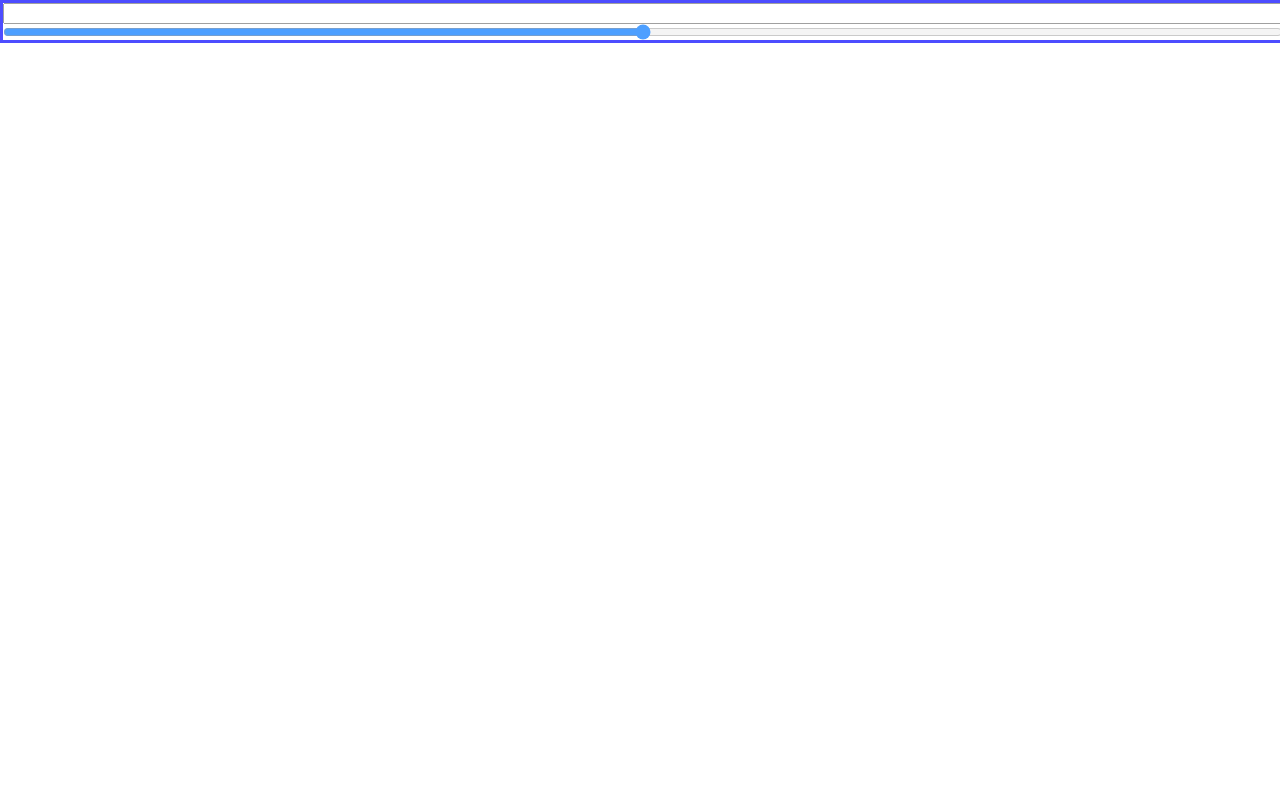
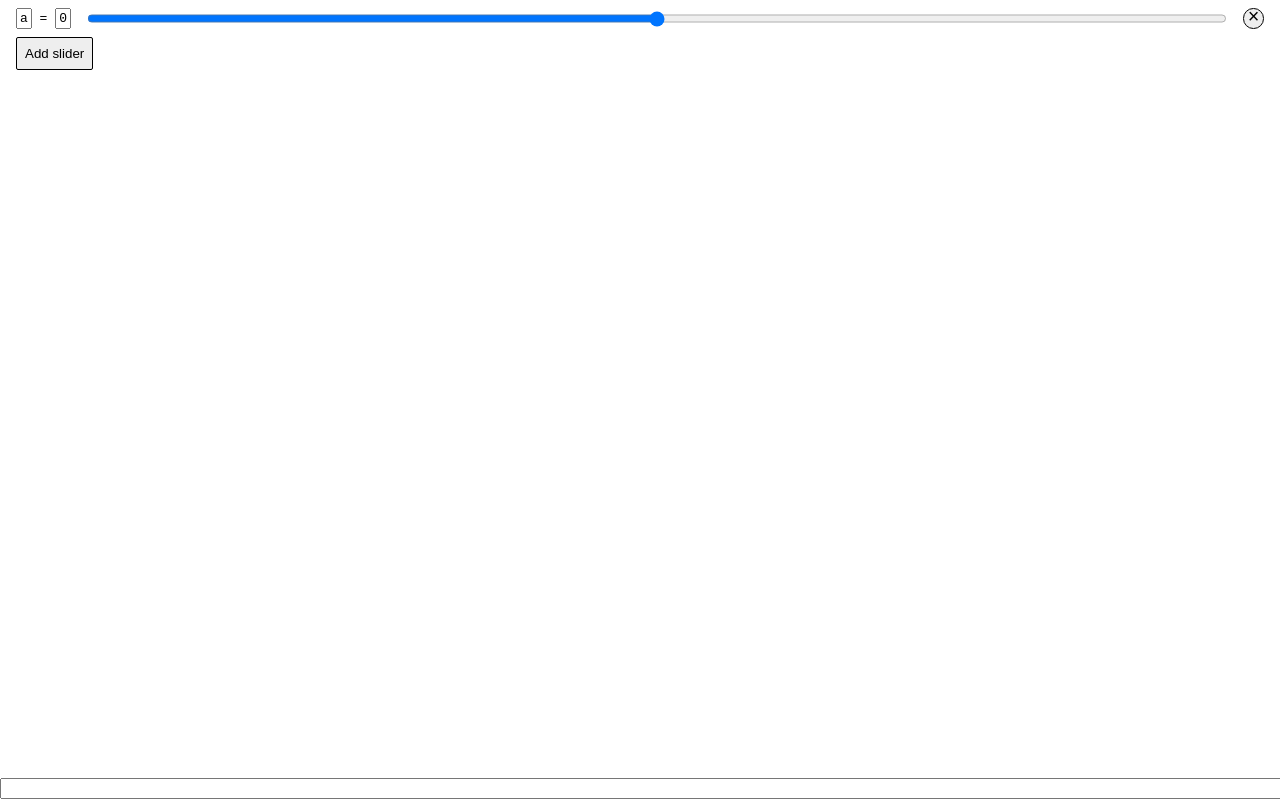
Before and after one commit to KaappoRaivio/KGraph, a React app: page / in a window 1280 px wide. Built offline with nearby package versions, Linux system fonts and the light colour scheme.

Commit message:
feat: improve sliders

```diff
--- /dev/null
+++ b/src/InlineInput.jsx
@@ -0,0 +1,7 @@
+import React from "react";
+
+const InlineInput = ({ value, style, ...props }) => (
+  <input style={{ width: `${Math.max((value + "").length, 1)}ch`, display: "inline", ...style }} value={value} {...props} />
+);
+
+export default InlineInput;
--- a/src/Main.js
+++ b/src/Main.js
@@ -4,9 +4,14 @@ import vertexShader from "./graphing_vertex";
 import fragmentShader from "./graphing_fragment";
 import { createProgram } from "./webglHelper";
 import { getCameraMatrix } from "./cameraMath";
-import useDimensions from "./useDimensions";
+import useDimensions from "./hooks/useDimensions";
 import PinchPanZoomListener from "./PinchPanZoomListener";
-import useSliders from "./useSliders";
+import useSliders from "./hooks/useSliders";
+import Sliders from "./Sliders";
+import useUpdateShaderInputs from "./hooks/useUpdateShaderInputs";
+import useUpdateShader from "./hooks/useUpdateShader";
+import useWebGl from "./hooks/useWebGl";
+import useGlScaling from "./hooks/useGlScaling";
 
 // const worker = new WorkerBuilder(glslConverterWorker);
 const worker = new Worker(new URL("./workers/glslConverter.worker.js", import.meta.url));
@@ -14,8 +19,8 @@ const worker = new Worker(new URL("./workers/glslConverter.worker.js", import.me
 const Main = () => {
   const [camera, setCamera] = useState({ x: 0, y: 0, zoom: -4 });
   const [input, setInput] = useState("");
-  const [output, setOutput] = useState({ glsl: "", eliminateVertical: true });
-  const { sliders, onSliderChange, addSlider, changes } = useSliders();
+  const [output, setOutput] = useState({ glsl: "", eliminateVertical: false });
+  const { sliders, onSliderChange, updateSlider, addSlider, deleteSlider, changes } = useSliders();
 
   useEffect(() => {
     worker.onmessage = message => {
@@ -45,103 +50,24 @@ const Main = () => {
   }, [input]);
 
   const graphRootRef = useRef(null);
-  const { width, height } = useDimensions(graphRootRef);
+
+  const { gl, isGlPresent } = useWebGl(graphRootRef);
+  useGlScaling(gl, isGlPresent, graphRootRef);
 
   const [currentProgram, setCurrentProgram] = useState(null);
-
-  const [gl, setGl] = useState(null);
-  useEffect(() => {
-    const graphRoot = graphRootRef.current;
-    const gl = graphRoot.getContext("webgl", { antialias: true });
-
-    setGl(gl);
-  }, []);
-
-  useEffect(() => {
-    if (gl) {
-      const graphRoot = graphRootRef.current;
-
-      gl.viewport(0, 0, width, height);
-      graphRoot.width = width;
-      graphRoot.height = height;
-    }
-  }, [gl, width, height]);
-
-  useEffect(() => {
-    if (!gl) return;
-
-    const buffer = gl.createBuffer();
-    gl.bindBuffer(gl.ARRAY_BUFFER, buffer);
-    gl.bufferData(gl.ARRAY_BUFFER, new Float32Array([-1.0, -1.0, 1.0, -1.0, -1.0, 1.0, 1.0, -1.0, 1.0, 1.0, -1.0, 1.0]), gl.STATIC_DRAW);
-
-    // const currentProgram = createProgram(gl, vertexShader, fragmentShader("exp(sin(x) + cos(y)) - sin(exp(x+y))"));
-
-    gl.vertexAttribPointer(0, 2, gl.FLOAT, false, 0, 0);
-  }, [gl]);
-
-  useEffect(() => {
-    if (!gl) return;
-
-    // let GLSLSource;
-    // try {
-    //   GLSLSource = toGLSL(output);
-    // } catch (err) {
-    //   // console.error(err);
-    //   return;
-    // }
-    // console.timeEnd("Expression to GLSL");
-    // console.log("GLSLSource:", GLSLSource);
-
-    gl.deleteProgram(null);
-    const currentProgram = createProgram(gl, vertexShader, fragmentShader(output.glsl, false, Object.keys(sliders)));
-    gl.useProgram(currentProgram);
-    setCurrentProgram(currentProgram);
-  }, [gl, output, JSON.stringify(Object.keys(sliders))]);
-
-  useEffect(() => {
-    if (!currentProgram) return;
-
-    gl.clear(gl.COLOR_BUFFER_BIT | gl.DEPTH_BUFFER_BIT);
-
-    // const timeLocation = gl.getUniformLocation(currentProgram, "time");
-    const resolutionLocation = gl.getUniformLocation(currentProgram, "resolution");
-    const uCameraMatrixLocation = gl.getUniformLocation(currentProgram, "u_matrix");
-    const uZoomLocation = gl.getUniformLocation(currentProgram, "zoom");
-
-    // console.log(width, height, width / height);
-
-    // gl.uniform1f(timeLocation, parameters.time / 1000);
-    gl.uniform2f(resolutionLocation, width, height);
-    gl.uniformMatrix3fv(uCameraMatrixLocation, false, getCameraMatrix(camera));
-    gl.uniform1i(uZoomLocation, camera.zoom);
-
-    Object.keys(sliders).forEach(key => {
-      const location = gl.getUniformLocation(currentProgram, key);
-      gl.uniform1f(location, sliders[key].value);
-    });
-
-    gl.enableVertexAttribArray(0);
-    gl.drawArrays(gl.TRIANGLES, 0, 6);
-    gl.disableVertexAttribArray(0);
-  }, [currentProgram, width, height, camera, JSON.stringify(sliders)]);
+  useUpdateShader(gl, output, sliders, currentProgram, setCurrentProgram);
+  const { width, height } = useDimensions(graphRootRef);
+  useUpdateShaderInputs(gl, currentProgram, width, height, camera, sliders);
 
   return (
     <>
-      <div id={"inputContainer"}>
-        <input value={input} onChange={e => setInput(e.target.value)} />
-        {Object.keys(sliders).map(key => (
-          <input
-            type={"range"}
-            value={sliders[key].value}
-            onChange={onSliderChange(key)}
-            max={sliders[key].max}
-            min={sliders[key].min}
-            step={0.001}></input>
-        ))}
-      </div>
+      <Sliders sliders={sliders} onSliderChange={onSliderChange} updateSlider={updateSlider} addSlider={addSlider} deleteSlider={deleteSlider} />
       <PinchPanZoomListener onChange={setCamera} initialCamera={camera}>
         <canvas id={"graphRoot"} ref={graphRootRef} />;
       </PinchPanZoomListener>
+      <div id={"inputContainer"}>
+        <input value={input} onChange={e => setInput(e.target.value)} />
+      </div>
     </>
   );
 };
--- /dev/null
+++ b/src/Sliders.jsx
@@ -0,0 +1,39 @@
+import React from "react";
+
+import "./index.css";
+import InlineInput from "./InlineInput";
+
+const Sliders = ({ sliders, onSliderChange, updateSlider, addSlider, deleteSlider }) => {
+  return (
+    <>
+      <ul className={"no-bullets"} id={"sliders"}>
+        {sliders.map((slider, index) => {
+          return (
+            <li>
+              <label htmlFor={slider.name}>
+                <InlineInput value={slider.name} onChange={e => updateSlider(index, { name: e.target.value })} style={{ fontSize: "100%" }} />
+                <span style={{ fontSize: "100%" }}> = </span>
+                <InlineInput value={slider.value} onChange={onSliderChange(index)} style={{ fontSize: "100%" }} />
+              </label>
+              <input
+                id={slider.name}
+                type={"range"}
+                value={slider.value}
+                onChange={onSliderChange(index)}
+                max={slider.max}
+                min={slider.min}
+                step={slider.step}
+              />
+              <button className={"round"} onClick={deleteSlider(index)}>
+                ×
+              </button>
+            </li>
+          );
+        })}
+        <button onClick={addSlider}>Add slider</button>
+      </ul>
+    </>
+  );
+};
+
+export default Sliders;
--- /dev/null
+++ b/src/hooks/useGlScaling.js
@@ -0,0 +1,15 @@
+import { useEffect } from "react";
+import useDimensions from "./useDimensions";
+
+export default (gl, isGlPresent, graphRootRef) => {
+  const { width, height } = useDimensions(graphRootRef);
+  useEffect(() => {
+    if (isGlPresent) {
+      const graphRoot = graphRootRef.current;
+
+      gl.viewport(0, 0, width, height);
+      graphRoot.width = width;
+      graphRoot.height = height;
+    }
+  }, [gl, isGlPresent]);
+};
--- /dev/null
+++ b/src/hooks/useSliders.js
@@ -0,0 +1,53 @@
+import { useState } from "react";
+
+export default () => {
+  const [sliders, setSliders] = useState([{ max: 10, min: -10, value: 0, name: "a", step: 0.01 }]);
+  const [changes, setChanges] = useState(true);
+
+  return {
+    sliders,
+    onSliderChange: sliderIndex => event => {
+      // console.log("Slider", sliderLabel, "got", event.target.value);
+      setSliders(oldSliders =>
+        oldSliders
+          .slice(0, sliderIndex)
+          .concat({ ...oldSliders[sliderIndex], value: event.target.value })
+          .concat(oldSliders.slice(sliderIndex + 1)),
+      );
+      setChanges(true);
+    },
+    addSlider: name => {
+      // const fallbackName = String.fromCharCode(
+      //   sliders
+      //     .map(slider => slider.name.charCodeAt(0))
+      //     .sort()
+      //     .reduce((lowest, num, index) => {
+      //       return num !== index && index < lowest ? index : lowest;
+      //     }, sliders.length),
+      // );
+
+      setSliders(oldSliders => oldSliders.concat({ name: "", max: 10, min: -10, value: 0, step: 0.1 }));
+      setChanges(true);
+    },
+    deleteSlider: index => _ => {
+      setSliders(oldSliders => oldSliders.slice(0, index).concat(oldSliders.slice(index + 1)));
+      setChanges(true);
+    },
+    updateSlider: (sliderIndex, value) => {
+      setSliders(oldSliders =>
+        oldSliders
+          .slice(0, sliderIndex)
+          .concat({ ...oldSliders[sliderIndex], ...value })
+          .concat(oldSliders.slice(sliderIndex + 1)),
+      );
+      setChanges(true);
+    },
+    changes: () => {
+      const value = changes;
+      if (value) {
+        setChanges(false);
+      }
+      return value;
+    },
+  };
+};
--- /dev/null
+++ b/src/hooks/useUpdateShader.js
@@ -0,0 +1,26 @@
+import { useEffect } from "react";
+import { createProgram } from "../webglHelper";
+import vertexShader from "../graphing_vertex";
+import fragmentShader from "../graphing_fragment";
+
+export default (gl, output, sliders, currentProgram, setCurrentProgram) => {
+  useEffect(() => {
+    if (!gl) return;
+
+    const currentProgram = createProgram(
+      gl,
+      vertexShader,
+      fragmentShader(
+        output.glsl,
+        false,
+        sliders.map(slider => slider.name).filter(x => x.length),
+      ),
+    );
+    if (currentProgram != null) {
+      gl.deleteProgram(null);
+      gl.useProgram(currentProgram);
+    }
+
+    setCurrentProgram(currentProgram);
+  }, [gl, output, JSON.stringify(sliders.map(slider => slider.name).filter(x => x.length))]);
+};
--- /dev/null
+++ b/src/hooks/useUpdateShaderInputs.js
@@ -0,0 +1,30 @@
+import { useEffect } from "react";
+import { getCameraMatrix } from "../cameraMath";
+
+export default (gl, currentProgram, width, height, camera, sliders) => {
+  useEffect(() => {
+    if (!currentProgram) return;
+
+    gl.clear(gl.COLOR_BUFFER_BIT | gl.DEPTH_BUFFER_BIT);
+
+    // const timeLocation = gl.getUniformLocation(currentProgram, "time");
+    const resolutionLocation = gl.getUniformLocation(currentProgram, "resolution");
+    const uCameraMatrixLocation = gl.getUniformLocation(currentProgram, "u_matrix");
+    const uZoomLocation = gl.getUniformLocation(currentProgram, "zoom");
+
+    gl.uniform2f(resolutionLocation, width, height);
+    gl.uniformMatrix3fv(uCameraMatrixLocation, false, getCameraMatrix(camera));
+    gl.uniform1i(uZoomLocation, camera.zoom);
+
+    sliders
+      .filter(slider => slider.name.length)
+      .forEach(slider => {
+        const location = gl.getUniformLocation(currentProgram, slider.name);
+        gl.uniform1f(location, slider.value);
+      });
+
+    gl.enableVertexAttribArray(0);
+    gl.drawArrays(gl.TRIANGLES, 0, 6);
+    gl.disableVertexAttribArray(0);
+  }, [currentProgram, width, height, camera, JSON.stringify(sliders)]);
+};
--- /dev/null
+++ b/src/hooks/useWebGl.js
@@ -0,0 +1,19 @@
+import { useEffect, useState } from "react";
+
+export default canvasRef => {
+  const [gl, setGl] = useState(null);
+  useEffect(() => {
+    // const graphRoot = graphRootRef.current;
+    const gl = canvasRef.current.getContext("webgl", { antialias: true });
+
+    const buffer = gl.createBuffer();
+    gl.bindBuffer(gl.ARRAY_BUFFER, buffer);
+    gl.bufferData(gl.ARRAY_BUFFER, new Float32Array([-1.0, -1.0, 1.0, -1.0, -1.0, 1.0, 1.0, -1.0, 1.0, 1.0, -1.0, 1.0]), gl.STATIC_DRAW);
+
+    gl.vertexAttribPointer(0, 2, gl.FLOAT, false, 0, 0);
+
+    setGl(gl);
+  }, []);
+
+  return { gl, isGlPresent: gl != null };
+};
--- a/src/index.css
+++ b/src/index.css
@@ -1,8 +1,13 @@
-html, body {
+html,
+body {
   width: 100vw;
   height: 100vh;
   overflow: hidden;
   margin: 0;
+  font-family: monospace;
+}
+input {
+  font-family: monospace;
 }
 #root {
   position: relative;
@@ -10,7 +15,7 @@ html, body {
   height: 100%;
 }
 
-canvas {
+#graphRoot {
   width: 100%;
   height: 100%;
 }
@@ -19,20 +24,68 @@ canvas {
   transform: none !important;
 }
 
-input {
+#inputContainer {
+  background: white;
+  padding: 0;
+
+  position: absolute;
+  font-size: 200%;
   width: 100%;
+  bottom: 0;
+}
+
+ul.no-bullets,
+ol.no-bullets {
+  margin: 0;
+  padding: 0;
+  list-style-type: none;
+}
+
+#sliders li {
+  display: flex;
+  padding: 8px 16px;
+}
+
+#inputContainer > input {
+  width: 100%;
+}
+
+#sliders li input {
+  /*width: 100%;*/
+  flex: 1 0 0;
   /*font-size: 200%;*/
   margin: 0;
   display: block;
-
+  /*border: none;*/
 }
 
-#inputContainer {
-    border: 3px solid blue;
-    padding: 0;
-    filter: opacity(0.7);
-    position: absolute;
-    font-size: 200%;
-    width: 100%;
+#sliders li label {
+  /*flex: 1 0 0;*/
+  margin-right: 16px;
+}
+button {
+  background: #eee;
+  margin-left: 16px;
+  padding: 8px;
+  border-radius: 2px;
+  box-shadow: none;
+  border: 1px solid black;
+  transition: box-shadow 0.4s linear;
+}
 
+button:active,
+button:hover {
+  box-shadow: 0 0 0 1px black;
 }
+
+button.round {
+  font-family: monospace;
+  display: inline-flex;
+  align-items: center;
+  justify-content: center;
+
+  border-radius: 50%;
+  height: 2ex;
+  width: 2ex;
+  font-size: 150%;
+}
--- a/src/useSliders.js
+++ /dev/null
@@ -1,26 +0,0 @@
-import { useState } from "react";
-
-export default () => {
-  const [sliders, setSliders] = useState({ a: { max: 10, min: -10, value: 0 } });
-  const [changes, setChanges] = useState(true);
-
-  return {
-    sliders,
-    onSliderChange: sliderLabel => event => {
-      console.log("Slider", sliderLabel, "got", event.target.value);
-      setSliders(oldSliders => ({ ...oldSliders, [sliderLabel]: { ...oldSliders[sliderLabel], value: event.target.value } }));
-      setChanges(true);
-    },
-    addSlider: name => {
-      setSliders(oldSliders => ({ ...oldSliders, name: { max: 10, min: -10, value: 0 } }));
-      setChanges(true);
-    },
-    changes: () => {
-      const value = changes;
-      if (value) {
-        setChanges(false);
-      }
-      return value;
-    },
-  };
-};
--- a/src/webglHelper.js
+++ b/src/webglHelper.js
@@ -19,7 +19,10 @@ export const createProgram = (gl, vertex, fragment) => {
   const vs = createShader(gl, vertex, gl.VERTEX_SHADER);
   const fs = createShader(gl, fragment, gl.FRAGMENT_SHADER);
 
-  if (vs == null || fs == null) return null;
+  if (vs == null || fs == null) {
+    console.log("Returning null!");
+    return null;
+  }
 
   gl.attachShader(program, vs);
   gl.attachShader(program, fs);
--- a/src/workers/glslConverter.worker.js
+++ b/src/workers/glslConverter.worker.js
@@ -77,7 +77,7 @@ self.onmessage = message => {
   console.log("Worker got input:", input);
   // console.log(toGLSL(input));
   try {
-    postMessage({ glsl: toGLSL(input), eliminateVertical: true });
+    postMessage({ glsl: toGLSL(input), eliminateVertical: false });
     console.log("got result");
   } catch (err) {}
 };
--- a/webpack.config.js
+++ b/webpack.config.js
@@ -9,6 +9,7 @@ module.exports = {
     chunkFilename: "[name]-[chunkhash].js",
   },
   resolve: {
+    extensions: [".js", ".jsx"],
     modules: [path.join(__dirname, "src"), "node_modules"],
     alias: {
       react: path.join(__dirname, "node_modules", "react"),
```
Also changed, not shown: src/PinchPanZoomListener.jsx (renamed from src/PinchPanZoomListener.js), src/hooks/useDimensions.js (renamed from src/useDimensions.js). Lines whose indentation alone changed are shown as unchanged.
